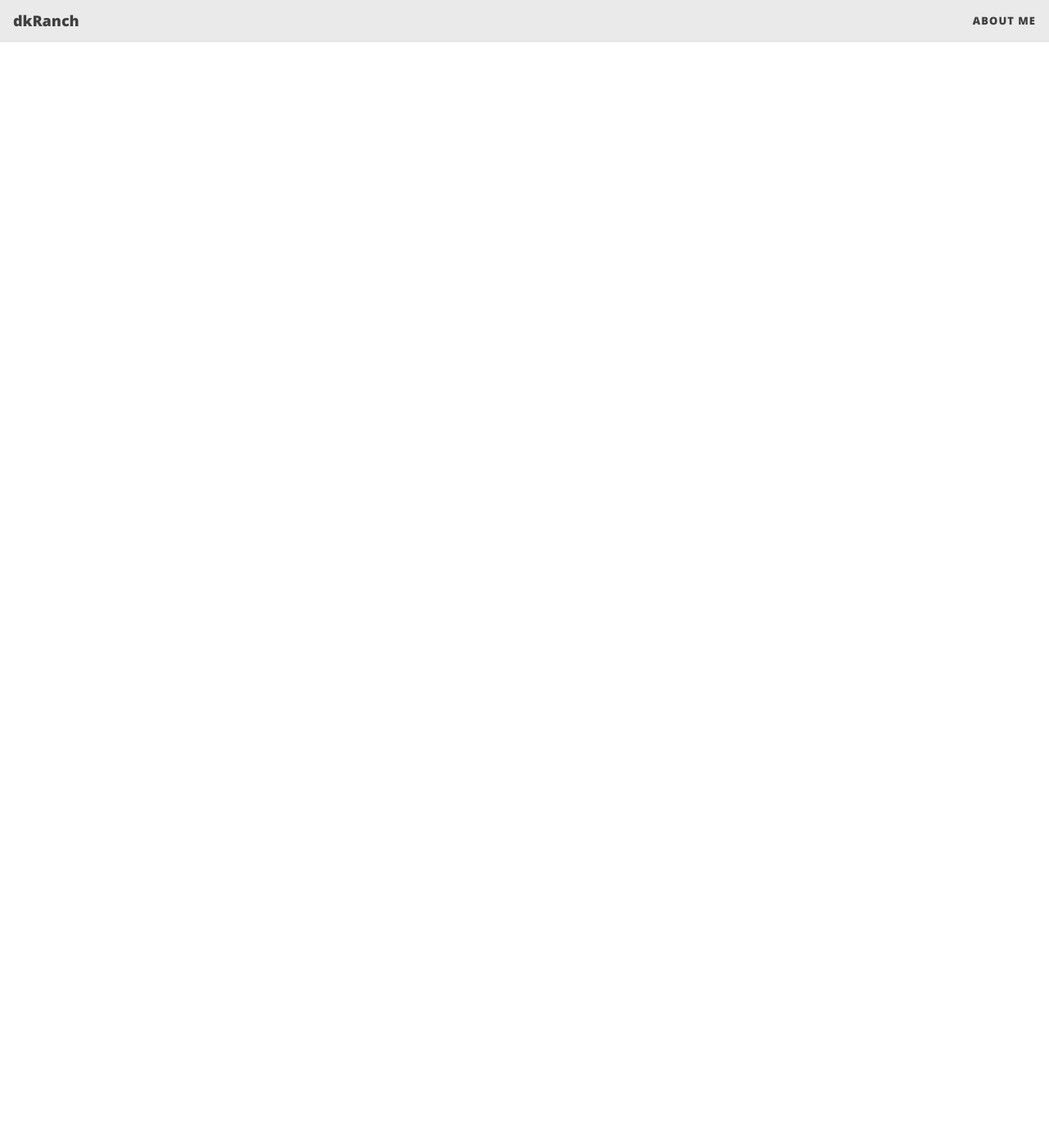
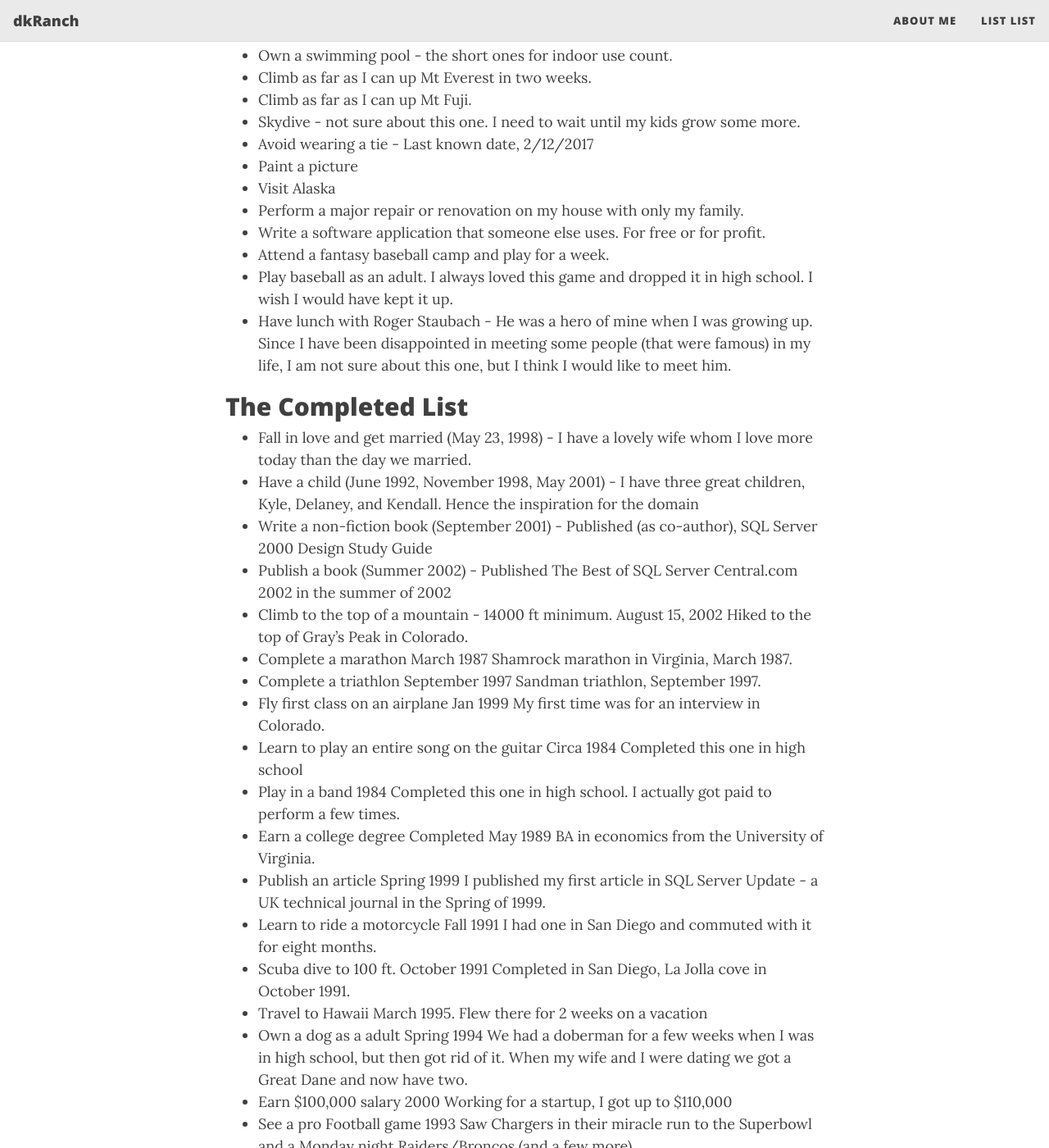
Before and after one commit to dkranch/www, a Jekyll site: the page built from listlistSteve.md, in a window 1280 px wide and 1400 px high, scrolled down 1053 px. Shown: the whole window at 82% size. Built offline with Jekyll 4.4.1, drawn with Linux system fonts in a browser that asks for light colours; nearby versions of some CDN libraries; some of the changed text lies outside the part shown.

Commit message:
misc updates

```diff
--- a/_config.yml
+++ b/_config.yml
@@ -15,6 +15,7 @@ author: Steve Jones
 
 navbar-links:
   About Me: "aboutme"
+  List List: "lifelistSteve"
 
 # --- Logo --- #
 
--- a/listlistSteve.md
+++ b/listlistSteve.md
@@ -4,9 +4,71 @@ title: "Steve's Life List"
 subtitle: A bit about me
 ---
 
-This is a list of things that I'd
+This is a list of things that I'd accomplish before I die.
 
+## The Todo List
 
-### My story
+- Compete in an Ironman triathlon - It used to be The Ironman, but any one will do. Just to accomplish the feat.
+- Visit all seven continents
+    - North America - born here, so this one was easy.
+    - Europe - Spring 1987.
+    - South America - ??.
+    - Asia - Oct 2017 - Went to Hong Kong with my wife
+    - Africa - ??.
+    - Antarctica - ??.
+- Visit Madagascar - Can't explain this one, but I want to go.
+- See the Great Wall of China in person
+- Travel to Katmandu
+- Travel to Japan
+- Start a scholarship fund
+- Write a fictional novel
+- Earn an MBA
+- Work for a charity full-time
+- Teach school for a year
+- Rebuild a car engine
+- Own a bookstore
+- Ride a motorcycle or bicycle across the United States
+- Build a house from scratch - not by myself, but buy land and have a house built or build it myself.
+- Retire at 40 or 41 for six months with my wife.
+- Own a hot tub
+- Own a swimming pool - the short ones for indoor use  count.
+- Climb as far as I can up Mt Everest in two weeks.
+- Climb as far as I can up Mt Fuji.
+- Skydive - not sure about this one. I need to wait until my kids grow some more.
+- Avoid wearing a tie - Last known date, 2/12/2017
+- Paint a picture
+- Visit Alaska
+- Perform a major repair or renovation on my house with only my family.
+- Write a software application that someone else uses. For free or for profit.
+- Attend a fantasy baseball camp and play for a week.
+- Play baseball as an adult. I always loved this game and dropped it in high school. I wish I would have kept it up.
+- Have lunch with Roger Staubach - He was a hero of mine when I was growing up. Since I have been disappointed in meeting some people (that were famous) in my life, I am not sure about this one, but I think I would like to meet him.
 
-You can read my professional bio at [www.voiceofthedba.com](https://voiceofthedba.com/about/)
+## The Completed List
+- Fall in love and get married (May 23, 1998) - I have a lovely wife whom I love more today than the day we married.
+- Have a child (June 1992, November 1998, May 2001) - I have three great children, Kyle, Delaney, and Kendall. Hence the inspiration for the domain
+- Write a non-fiction book (September 2001) - Published (as co-author), SQL Server 2000 Design Study Guide
+- Publish a book (Summer 2002) - Published The Best of SQL Server Central.com 2002 in the summer of 2002
+- Climb to the top of a mountain - 14000 ft minimum.	August 15, 2002	Hiked to the top of Gray's Peak in Colorado.
+- Complete a marathon	March 1987	Shamrock marathon in Virginia, March 1987.
+- Complete a triathlon	September 1997	Sandman triathlon, September 1997.
+- Fly first class on an airplane	Jan 1999	My first time was for an interview in Colorado.
+- Learn to play an entire song on the guitar	Circa 1984	Completed this one in high school
+- Play in a band	1984	Completed this one in high school. I actually got paid to perform a few times.
+- Earn a college degree	Completed May 1989	BA in economics from the University of Virginia.
+- Publish an article	Spring 1999	I published my first article in SQL Server Update - a UK technical journal in the Spring of 1999.
+- Learn to ride a motorcycle	Fall 1991	I had one in San Diego and commuted with it for eight months.
+- Scuba dive to 100 ft.	October 1991	Completed in San Diego, La Jolla cove in October 1991.
+- Travel to Hawaii	March 1995.	Flew there for 2 weeks on a vacation
+- Own a dog as a adult	Spring 1994	We had a doberman for a few weeks when I was in high school, but then got rid of it. When my wife and I were dating we got a Great Dane and now have two.
+- Earn $100,000 salary	2000	Working for a startup, I got up to $110,000
+- See a pro Football game	1993	Saw Chargers in their miracle run to the Superbowl and a Monday night Raiders/Broncos (and a few more).
+- See a pro Basketball game	March 2001	Saw Knicks play in 2001 for the first time.
+- See a pro Baseball game	Various	Seen quite a few. Rockies in CO, Yankees, Padres, and Orioles at home.
+- See a pro Hockey game	March 1999	Saw an Avalanche game in early 1999 with clients for my company.
+- Own a house	Summer 1992	I have owned quite a few. Bought one right after college and have owned one ever since.
+- Write a poem	1983	Wrote a lot in high school and college.
+- Go on a cruise	January 2001	On Carnival. Just a 3 day to the Bahamas and not that great. Not sure if I will go on another one.
+- Bought a Porsche (A partial completion January 2003) - Got a 914 Targa. Finally got a 1988 911 Targa in Apr 2007.
+- Acquire $1 million in assets (2014) - Not sure when I crossed over, but between investments and real estate, I made it.
+- Make a difference in someone's life outside my family. I did two of these, raising money for sick kids.
```
